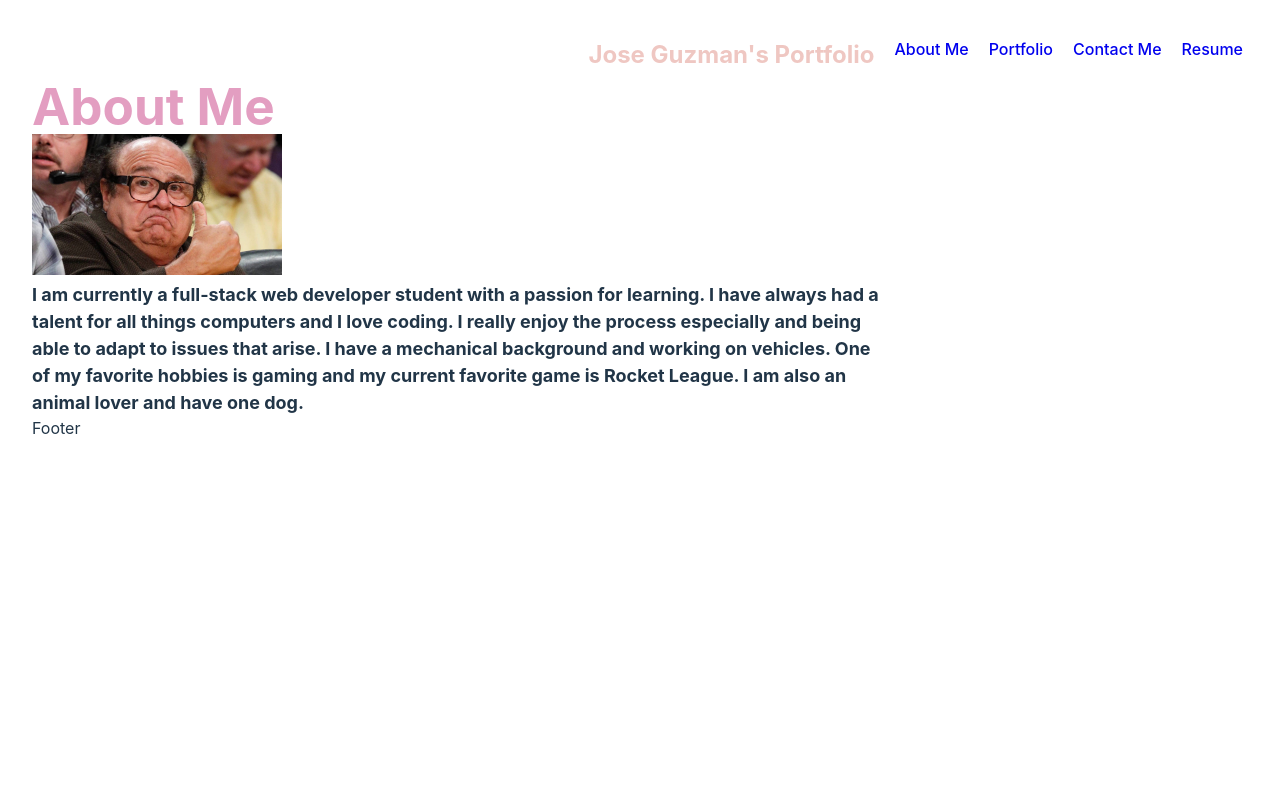
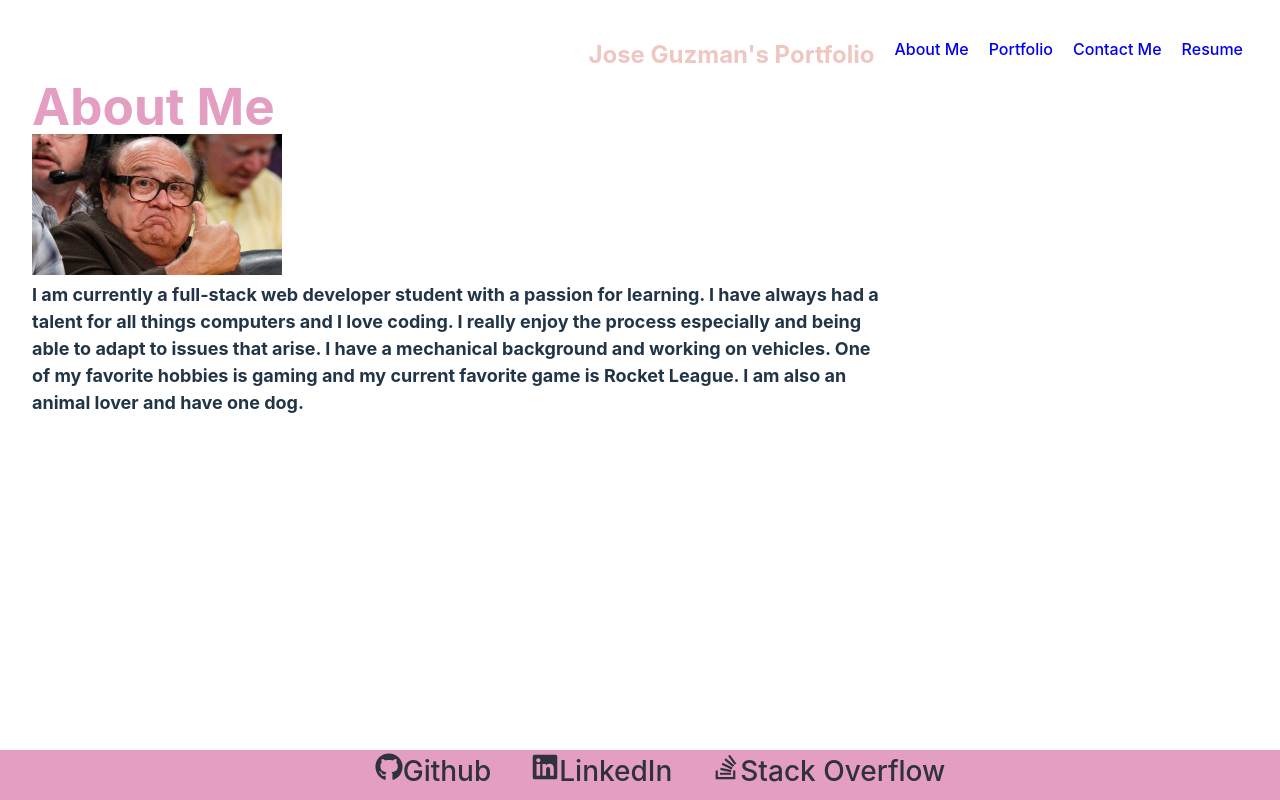
Before and after one commit to Flunder620/20-React-Portfolio, a React (Vite) app: page / in a window 1280 px wide. Built offline with nearby package versions, Linux system fonts and the light colour scheme.

Commit message:
finished footer

```diff
--- a/package.json
+++ b/package.json
@@ -13,6 +13,7 @@
   "dependencies": {
     "react": "^18.2.0",
     "react-dom": "^18.2.0",
+    "react-icons": "^4.12.0",
     "react-router-dom": "^6.20.1",
     "sass": "^1.69.5"
   },
--- a/src/components/Footer/Footer.jsx
+++ b/src/components/Footer/Footer.jsx
@@ -1,5 +1,28 @@
+import "./Footer.scss";
+import { FaGithub } from "react-icons/fa";
+import { FaLinkedin } from "react-icons/fa";
+import { FaStackOverflow } from "react-icons/fa";
+
+
 export default function Footer() {
-    return (
-        <footer className="footer">Footer</footer>
-    )
+  return (
+    <>
+      <footer className="footer">
+        <div class="footer-links">
+          <ul>
+            <li>
+              <a href="https://github.com/Flunder620" target="_blank"><FaGithub />Github</a>
+            </li>
+            <li>
+              <a href="https://www.linkedin.com/in/jose-g-b6587a142/" target="_blank"><FaLinkedin />
+LinkedIn</a>
+            </li>
+            <li>
+              <a href="https://stackoverflow.com/users/21830099/flunder620" target="_blank"><FaStackOverflow />Stack Overflow</a>
+            </li>
+          </ul>
+        </div>
+      </footer>
+    </>
+  );
 }
--- /dev/null
+++ b/src/components/Footer/Footer.scss
@@ -0,0 +1,21 @@
+.footer {
+    position: fixed;
+    left: 0;
+    bottom: 0;
+    width: 100%;
+    height: 50px;
+    background-color: #E39EC1;
+  }
+.footer-links{
+    text-align: center;
+}
+.footer-links li{
+    display: inline;
+    padding: 20px;
+    list-style-type: none;
+}
+
+.footer-links a{
+    font-size: 1.75em;
+    color: #2F323A;
+}
```
Also changed, not shown: 1 other file (tests, documents, lock files or other folders).
